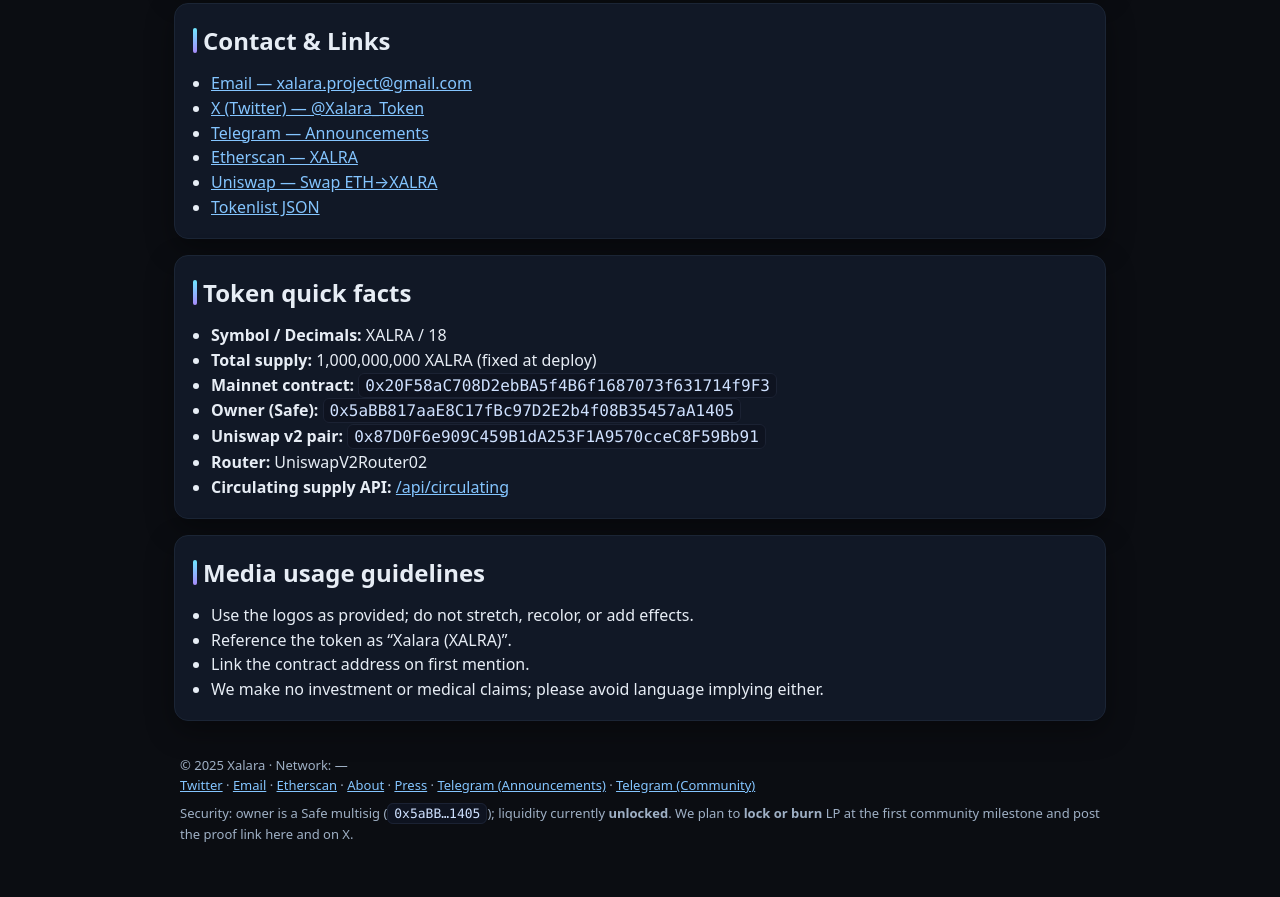
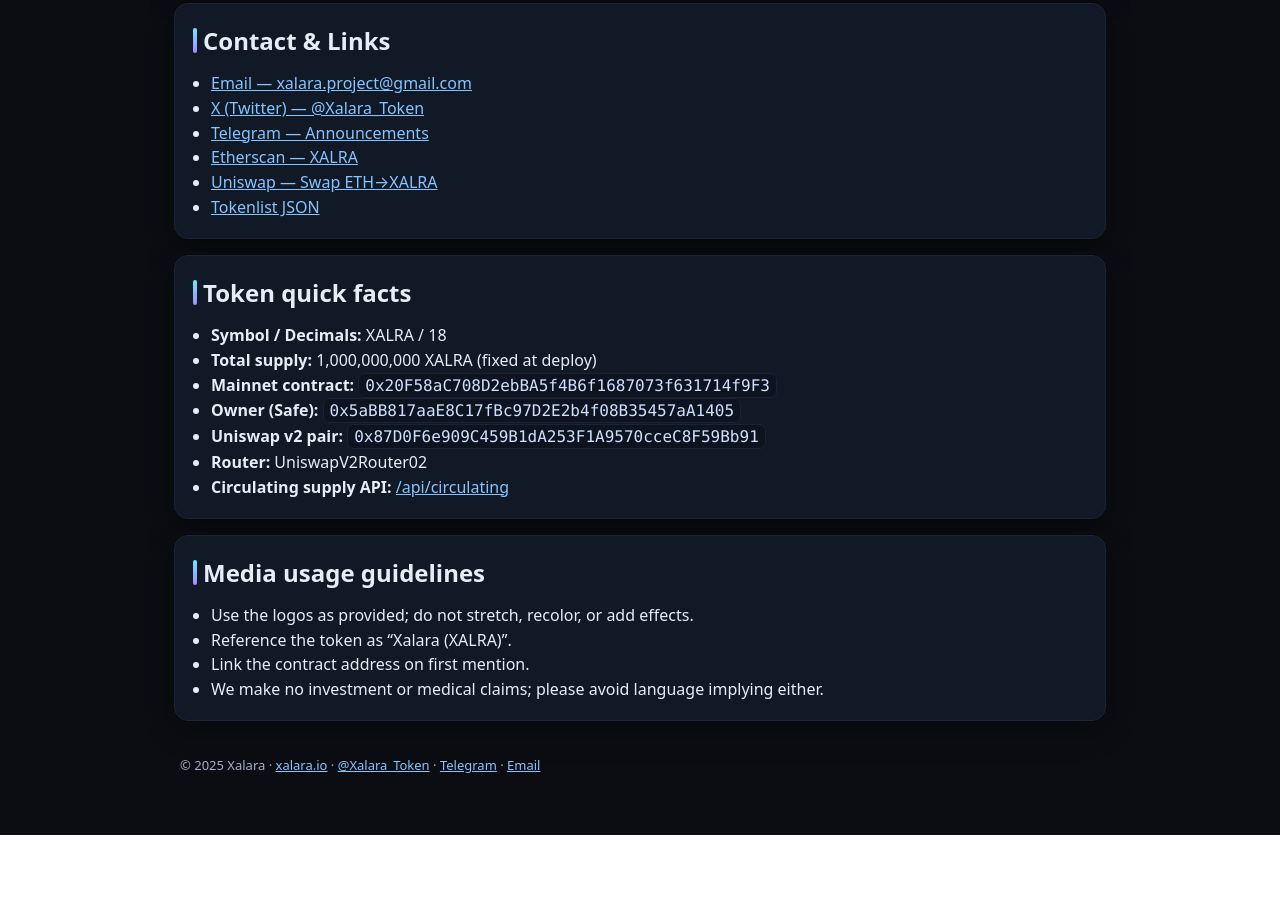
Before and after one commit to mrtlhn/xalara-site, a website: page press.html in a window 1280 px wide. Shown: the part 591-1488 px from the top of the page. After the commit the page ends 1426 px from the top, so only its background shows below. Drawn offline with Linux system fonts and the light colour scheme.

Commit message:
Update press.html

```diff
--- a/press.html
+++ b/press.html
@@ -35,10 +35,8 @@
     "sameAs": [
       "https://twitter.com/Xalara_Token",
       "https://t.me/Xalara_Token",
-  "https://t.me/Xalara_Community",
       "https://etherscan.io/token/0x20F58aC708D2ebBA5f4B6f1687073f631714f9F3"
     ],
-
     "about": "Press & brand resources for Xalara (XALRA)."
   }
   </script>
@@ -93,15 +91,14 @@
       <h1>Press & Brand</h1>
       <p class="subtitle">Official media kit for Xalara (XALRA): logos, quick facts, documents, and usage guidelines.</p>
       <nav class="topnav">
+        <a href="/">Home</a> ·
         <a href="/about.html">About</a> ·
-  <a href="/press.html">Press</a> ·
+        <a href="/press.html" aria-current="page">Press</a> ·
         <a href="/assets/xalara-litepaper-v1.pdf" target="_blank" rel="noopener">Litepaper (PDF)</a> ·
         <a href="https://app.uniswap.org/#/swap?inputCurrency=ETH&outputCurrency=0x20F58aC708D2ebBA5f4B6f1687073f631714f9F3&chain=ethereum" target="_blank" rel="noopener">Uniswap</a> ·
         <a href="https://twitter.com/Xalara_Token" target="_blank" rel="noopener">X (Twitter)</a> ·
-  <a href="https://t.me/Xalara_Token" target="_blank" rel="noopener">Telegram (Announcements)</a> ·
-  <a href="https://t.me/Xalara_Community" target="_blank" rel="noopener">Telegram (Community)</a>
+        <a href="https://t.me/Xalara_Token" target="_blank" rel="noopener">Telegram</a>
       </nav>
-
     </header>
 
     <!-- Brand assets -->
@@ -179,20 +176,11 @@
     </section>
 
     <footer>
-  © <span id="year"></span> Xalara · Network: <span id="footerNet">—</span><br>
-  <a href="https://twitter.com/Xalara_Token" target="_blank" rel="noopener">Twitter</a> ·
-  <a href="mailto:xalara.project@gmail.com">Email</a> ·
-  <a href="https://etherscan.io/address/0x20F58aC708D2ebBA5f4B6f1687073f631714f9F3#code" target="_blank" rel="noopener">Etherscan</a> ·
-  <a href="/about.html">About</a> ·
-  <a href="/press.html">Press</a> ·
-  <a href="https://t.me/Xalara_Token" target="_blank" rel="noopener">Telegram (Announcements)</a> ·
-  <a href="https://t.me/Xalara_Community" target="_blank" rel="noopener">Telegram (Community)</a>
-  <p class="muted" style="margin-top:8px">
-    Security: owner is a Safe multisig (<code>0x5aBB…1405</code>); liquidity currently <strong>unlocked</strong>.
-    We plan to <strong>lock or burn</strong> LP at the first community milestone and post the proof link here and on X.
-  </p>
+      © <span id="year"></span> Xalara · <a href="/">xalara.io</a> ·
+      <a href="https://twitter.com/Xalara_Token" target="_blank" rel="noopener">@Xalara_Token</a> ·
+      <a href="https://t.me/Xalara_Token" target="_blank" rel="noopener">Telegram</a> ·
+      <a href="mailto:xalara.project@gmail.com">Email</a>
     </footer>
-
   </div>
 
   <script>
```
Lines whose indentation alone changed are shown as unchanged.
